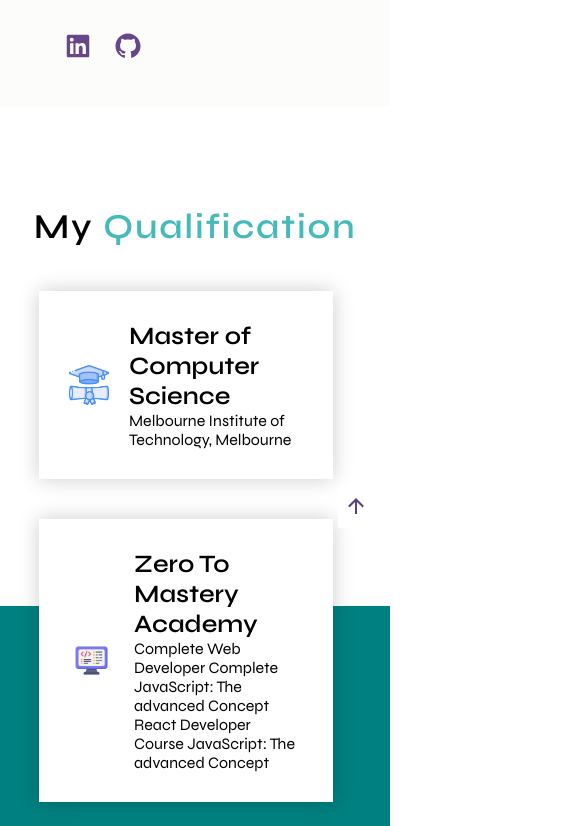
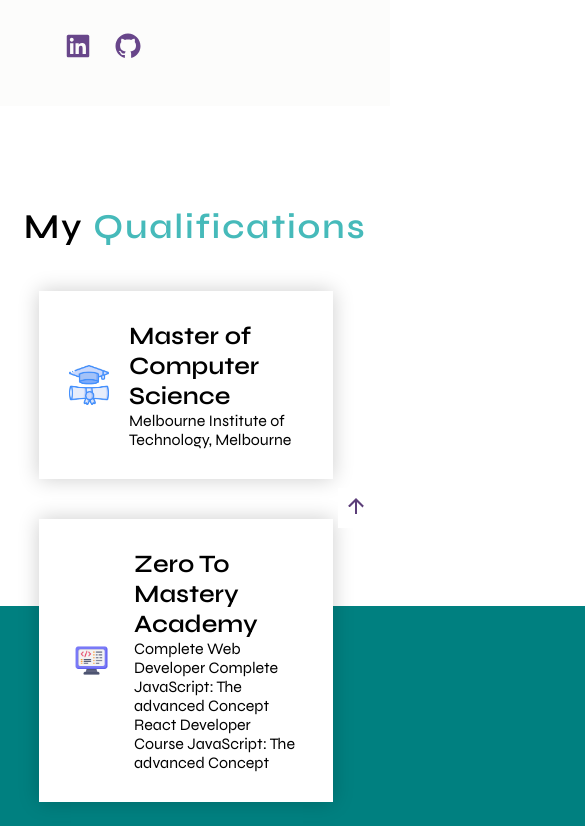
Before and after one commit to GaurabGurung/My-PortFolio, a React (Vite) app: page / in a window 390 px wide. Shown: the part 738-1564 px from the top of the page, 585 px wide, since content can reach past the window. Built offline with nearby package versions, Linux system fonts and the light colour scheme.

Commit message:
some changes

```diff
--- a/src/components/education-section/education-section.module.css
+++ b/src/components/education-section/education-section.module.css
@@ -9,9 +9,6 @@
   color: black;
   margin-top: 10%;
   width: auto;
-  @media screen and (max-width: 830px) {
-    height: 100%;
-  }
 }
 
 .aboutItem {
--- a/src/components/qualification/qualification.jsx
+++ b/src/components/qualification/qualification.jsx
@@ -71,7 +71,7 @@
       <img className={styles.heroImg} src={heroImg} alt="hero_image" />
 
       <h2 className={styles.title}>
-        My <span className={styles.text_highlight}>Qualification</span>
+        My <span className={styles.text_highlight}>Qualifications</span>
       </h2>
       <div
         className={styles.sectionCotainer}
--- a/src/components/qualification/qualification.module.css
+++ b/src/components/qualification/qualification.module.css
@@ -1,15 +1,15 @@
 .container {
-  min-height: 100vh;
+  min-height: 300vh;
   width: 100%;
   position: relative;
-  overflow: hidden;
+  /* overflow: hidden; */
   z-index: 0;
   background-color: var(--color-bg);
   min-height: 900px;
-  /* @media screen and (max-width: 380px) {
+  @media screen and (max-width: 380px) {
     height: 120%;
     padding-bottom: 100px;
-  } */
+  }
 }
 .switch {
   height: 120px;
@@ -138,6 +138,7 @@
     justify-content: center;
     margin-right: 0;
     padding-right: 10px;
+    /* min-height: 120vh; */
   }
 }
 @media screen and (min-width: 2150px) {
@@ -206,3 +207,8 @@
     left: 9vw;
   }
 }
+@media screen and (max-width: 452px) {
+  .sectionCotainer {
+    height: 110vh;
+  }
+}
--- a/src/data/projects.json
+++ b/src/data/projects.json
@@ -19,7 +19,7 @@
   {
     "title": "MaxFlix (in progress)",
     "imageSrc": "/projects/maxflix.png",
-    "description": "Maxfix app project aims to replicate the core functionalities and user experience of the popular streaming platform Netflix using React.js. The project offers a user-friendly interface where users can browse a collection of movies and TV shows, watch trailers, and view detailed information about each title.",
+    "description": "Maxfix app project aims to replicate the core functionalities and user experience of the popular streaming platform Netflix using React.js. ",
     "skills": ["JavaScript", "scss", "redux", "firebase"],
     "demo": "https://maxflixshow.netlify.app/",
     "source": "https://github.com/GaurabGurung/netlfix-clone"
```
Also changed, not shown: 1 other file (tests, documents, lock files or other folders).
